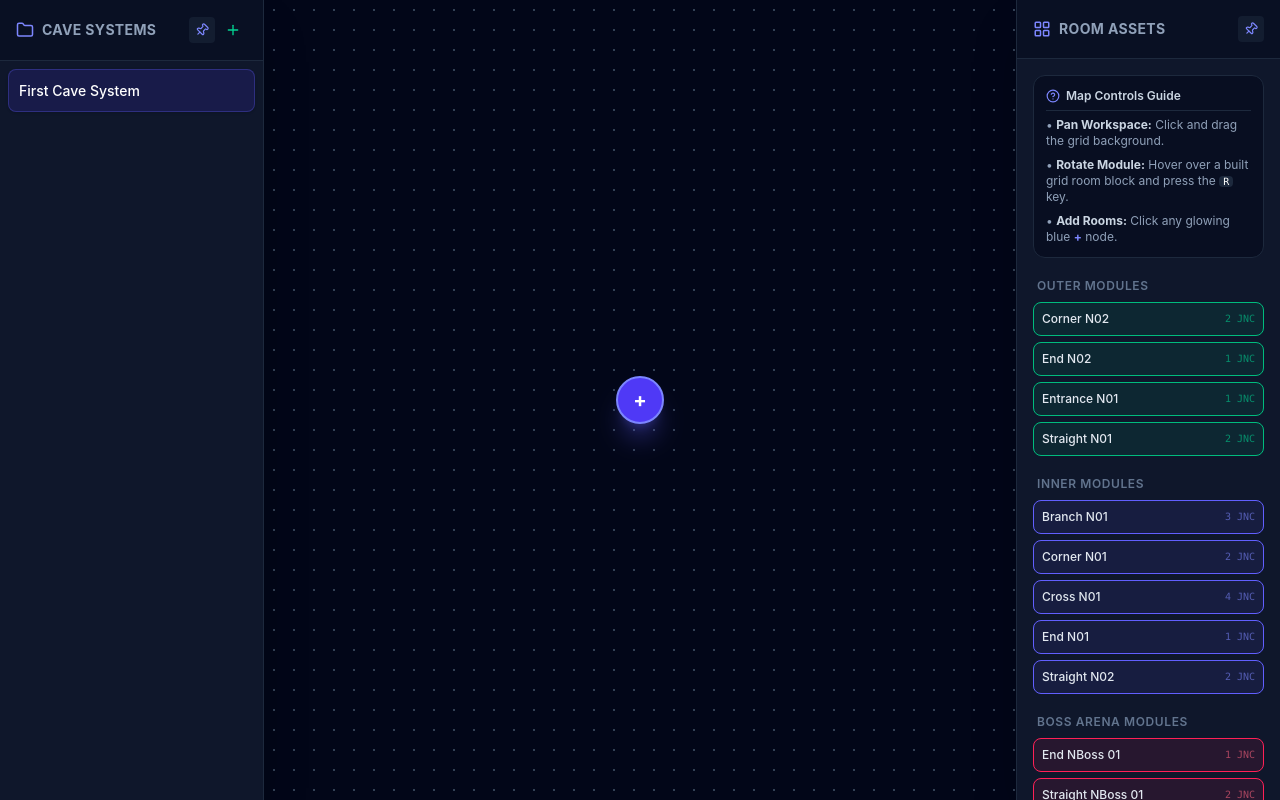
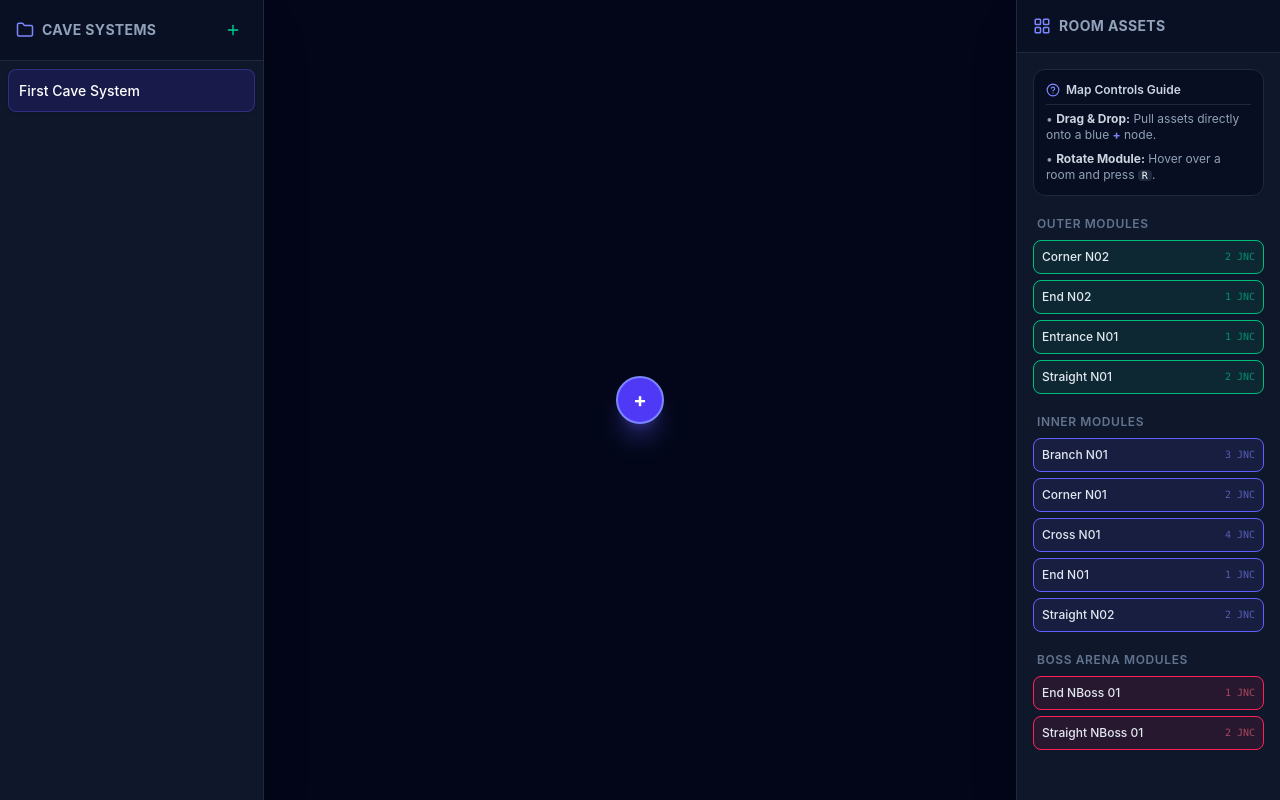
Before and after one commit to ForgottenTree/underworld-mapper, a React (Vite) app: page / in a window 1280 px wide. Built offline with nearby package versions, Linux system fonts and the light colour scheme.

Commit message:
Minor Edit to sidebars and UI

```diff
--- a/src/App.jsx
+++ b/src/App.jsx
@@ -1,6 +1,6 @@
 // src/App.jsx
 import { useState, useEffect, useRef } from 'react';
-import { Menu, RotateCw, Trash2 } from 'lucide-react';
+import { RotateCw, Trash2 } from 'lucide-react';
 import { MODULE_TEMPLATES, DIRECTION_OFFSETS, ROTATIONS, CELL_SIZE } from './constants/mapData';
 import { getGlobalJunctions, getValidRotations } from './utils/mapHelpers';
 import LeftSidebar from './components/LeftSidebar';
@@ -20,11 +20,6 @@ export default function UnderworldMapper() {
   const [showSelectorModal, setShowSelectorModal] = useState(false);
   const [activePlusTarget, setActivePlusTarget] = useState(null);
   const [hoveredModuleKey, setHoveredModuleKey] = useState(null);
-
-  const [pinnedLeftSidebar, setPinnedLeftSidebar] = useState(true);
-  const [pinnedRightSidebar, setPinnedRightSidebar] = useState(true);
-  const [showLeftSidebar, setShowLeftSidebar] = useState(true);
-  const [showRightSidebar, setShowRightSidebar] = useState(true);
 
   useEffect(() => {
     localStorage.setItem('underworld_maps', JSON.stringify(canvases));
@@ -46,15 +41,13 @@ export default function UnderworldMapper() {
           const template = MODULE_TEMPLATES[currentModule.templateId];
           let validAngles = ROTATIONS;
 
-          // If it has a parent, restrict rotation to angles that maintain the connection
           if (currentModule.parentJunction) {
             const requiredGlobalDir = DIRECTION_OFFSETS[currentModule.parentJunction].opposite;
             validAngles = getValidRotations(template.junctions, requiredGlobalDir);
           }
 
-          if (validAngles.length === 0) return canvas; // Safety fallback
+          if (validAngles.length === 0) return canvas;
 
-          // Cycle to the next valid rotation
           const currentIndex = validAngles.indexOf(currentModule.rotation);
           const nextIndex = (currentIndex + 1) % validAngles.length;
           const nextRotation = validAngles[nextIndex !== -1 ? nextIndex : 0];
@@ -110,7 +103,6 @@ export default function UnderworldMapper() {
 
     let initialRotation = 0;
 
-    // Auto-align upon placement if there is a parent connection
     if (parentJunction) {
       const requiredGlobalDir = DIRECTION_OFFSETS[parentJunction].opposite;
       const validAngles = getValidRotations(template.junctions, requiredGlobalDir);
@@ -119,7 +111,6 @@ export default function UnderworldMapper() {
         alert("This module does not have the required junction to connect here!");
         return;
       }
-      // Snap to the first valid alignment automatically
       initialRotation = validAngles[0];
     }
 
@@ -142,7 +133,7 @@ export default function UnderworldMapper() {
 
   // --- DRAG AND DROP HANDLERS ---
   const handleDragOver = (e) => {
-    e.preventDefault(); // Allows the drop
+    e.preventDefault();
   };
 
   const handleDrop = (e, targetParams) => {
@@ -221,28 +212,21 @@ export default function UnderworldMapper() {
 
   return (
     <div className="flex h-screen w-screen overflow-hidden bg-slate-950 font-sans text-slate-200 select-none">
-      <div className="absolute top-4 left-4 z-30 flex gap-2">
-        {!pinnedLeftSidebar && (
-          <button onClick={() => setShowLeftSidebar(!showLeftSidebar)} className="p-2 bg-slate-900 border border-slate-800 rounded-lg shadow-xl hover:bg-slate-800 transition cursor-pointer"><Menu size={18} /></button>
-        )}
-      </div>
-      <div className="absolute top-4 right-4 z-30 flex gap-2">
-        {!pinnedRightSidebar && (
-          <button onClick={() => setShowRightSidebar(!showRightSidebar)} className="p-2 bg-slate-900 border border-slate-800 rounded-lg shadow-xl hover:bg-slate-800 transition cursor-pointer"><Menu size={18} /></button>
-        )}
-      </div>
 
       <LeftSidebar
-        canvases={canvases} activeCanvasId={activeCanvasId} setActiveCanvasId={setActiveCanvasId}
-        onCreateCanvas={handleCreateCanvas} onDeleteCanvas={handleDeleteCanvas} onRenameCanvas={handleRenameCanvas}
-        pinned={pinnedLeftSidebar} setPinned={setPinnedLeftSidebar} isOpen={showLeftSidebar}
+        canvases={canvases}
+        activeCanvasId={activeCanvasId}
+        setActiveCanvasId={setActiveCanvasId}
+        onCreateCanvas={handleCreateCanvas}
+        onDeleteCanvas={handleDeleteCanvas}
+        onRenameCanvas={handleRenameCanvas}
       />
 
       <main
         className={`flex-1 relative overflow-hidden h-full ${isPanning ? 'cursor-grabbing' : 'cursor-grab'}`}
         onMouseDown={handleMouseDown} onMouseMove={handleMouseMove} onMouseUp={handleMouseUp} onMouseLeave={handleMouseUp}
       >
-        <div className="absolute inset-0 w-full h-full bg-[radial-gradient(#334155_1.2px,transparent_1.2px)] [background-size:20px_20px]"
+        <div className="absolute inset-0 w-full h-full"
           style={{ transform: `translate(${panOffset.x}px, ${panOffset.y}px)`, transition: isPanning ? 'none' : 'transform 0.05s ease-out' }}>
 
           {Object.entries(modules).map(([key, mod]) => {
@@ -306,7 +290,7 @@ export default function UnderworldMapper() {
         </div>
       </main>
 
-      <RightSidebar pinned={pinnedRightSidebar} setPinned={setPinnedRightSidebar} isOpen={showRightSidebar} />
+      <RightSidebar />
 
       <ModuleSelectorModal
         isOpen={showSelectorModal}
--- a/src/components/LeftSidebar.jsx
+++ b/src/components/LeftSidebar.jsx
@@ -1,6 +1,6 @@
 // src/components/LeftSidebar.jsx
-import React, { useState } from 'react';
-import { Plus, Trash2, Folder, Edit2, Check, X, Pin } from 'lucide-react';
+import { useState } from 'react';
+import { Plus, Trash2, Folder, Edit2, Check, X } from 'lucide-react';
 
 export default function LeftSidebar({
   canvases,
@@ -8,11 +8,7 @@ export default function LeftSidebar({
   setActiveCanvasId,
   onCreateCanvas,
   onDeleteCanvas,
-  onRenameCanvas,
-  pinned,
-  setPinned,
-  isOpen,
-  setIsOpen
+  onRenameCanvas
 }) {
   const [editingId, setEditingId] = useState(null);
   const [editName, setEditName] = useState('');
@@ -31,8 +27,6 @@ export default function LeftSidebar({
     setEditingId(null);
   };
 
-  if (!isOpen && !pinned) return null;
-
   return (
     <aside className="w-66 bg-slate-900 border-r border-slate-800 flex flex-col h-full z-20 shadow-2xl shrink-0 text-slate-200">
       <div className="p-4 border-b border-slate-800 flex items-center justify-between bg-slate-950/40">
@@ -40,18 +34,9 @@ export default function LeftSidebar({
           <Folder className="text-indigo-400" size={18} />
           <h2 className="font-bold text-sm tracking-wide uppercase text-slate-400">Cave Systems</h2>
         </div>
-        <div className="flex items-center gap-1">
-          <button
-            onClick={() => setPinned(!pinned)}
-            className={`p-1.5 rounded hover:bg-slate-800 transition ${pinned ? 'text-indigo-400 bg-slate-800/50' : 'text-slate-500'}`}
-            title={pinned ? "Unpin Sidebar" : "Pin Sidebar"}
-          >
-            <Pin size={14} className={pinned ? 'rotate-45' : ''} />
-          </button>
-          <button onClick={onCreateCanvas} className="p-1.5 hover:bg-slate-800 rounded text-emerald-400 transition" title="New Map">
-            <Plus size={16} />
-          </button>
-        </div>
+        <button onClick={onCreateCanvas} className="p-1.5 hover:bg-slate-800 rounded text-emerald-400 transition" title="New Map">
+          <Plus size={16} />
+        </button>
       </div>
 
       <ul className="flex-1 overflow-y-auto p-2 flex flex-col gap-1">
--- a/src/components/RightSidebar.jsx
+++ b/src/components/RightSidebar.jsx
@@ -1,16 +1,16 @@
 // src/components/RightSidebar.jsx
-import React from 'react';
-import { Pin, HelpCircle, LayoutGrid } from 'lucide-react';
+import { HelpCircle, LayoutGrid } from 'lucide-react';
 import { MODULE_TEMPLATES } from '../constants/mapData';
 
-export default function RightSidebar({ pinned, setPinned, isOpen, setIsOpen }) {
-  if (!isOpen && !pinned) return null;
-
-  // Group templates by their blueprint module category
+export default function RightSidebar() {
   const categories = {
     outer: { name: 'Outer Modules', color: 'border-emerald-500 text-emerald-400 bg-emerald-500/10' },
     inner: { name: 'Inner Modules', color: 'border-indigo-500 text-indigo-400 bg-indigo-500/10' },
     boss: { name: 'Boss Arena Modules', color: 'border-rose-500 text-rose-400 bg-rose-500/10' }
+  };
+
+  const handleDragStart = (e, templateId) => {
+    e.dataTransfer.setData('templateId', templateId);
   };
 
   return (
@@ -20,28 +20,18 @@ export default function RightSidebar({ pinned, setPinned, isOpen, setIsOpen }) {
           <LayoutGrid className="text-indigo-400" size={18} />
           <h2 className="font-bold text-sm tracking-wide uppercase text-slate-400">Room Assets</h2>
         </div>
-        <button
-          onClick={() => setPinned(!pinned)}
-          className={`p-1.5 rounded hover:bg-slate-800 transition ${pinned ? 'text-indigo-400 bg-slate-800/50' : 'text-slate-500'}`}
-          title={pinned ? "Unpin Sidebar" : "Pin Sidebar"}
-        >
-          <Pin size={14} className={pinned ? 'rotate-45' : ''} />
-        </button>
       </div>
 
       <div className="flex-1 overflow-y-auto p-4 flex flex-col gap-5">
-        {/* Controls Quick Guide */}
         <div className="bg-slate-950/50 border border-slate-800 rounded-xl p-3 text-xs text-slate-400 space-y-2">
           <div className="flex items-center gap-1.5 font-semibold text-slate-300 border-b border-slate-800 pb-1.5 mb-1.5">
             <HelpCircle size={14} className="text-indigo-400" />
             <span>Map Controls Guide</span>
           </div>
-          <p>• <b className="text-slate-300">Pan Workspace:</b> Click and drag the grid background.</p>
-          <p>• <b className="text-slate-300">Rotate Module:</b> Hover over a built grid room block and press the <kbd className="bg-slate-800 px-1 rounded text-white text-[10px]">R</kbd> key.</p>
-          <p>• <b className="text-slate-300">Add Rooms:</b> Click any glowing blue <b className="text-indigo-400 font-bold">+</b> node.</p>
+          <p>• <b className="text-slate-300">Drag & Drop:</b> Pull assets directly onto a blue <b className="text-indigo-400 font-bold">+</b> node.</p>
+          <p>• <b className="text-slate-300">Rotate Module:</b> Hover over a room and press <kbd className="bg-slate-800 px-1 rounded text-white text-[10px]">R</kbd>.</p>
         </div>
 
-        {/* Categories Explorer */}
         {Object.entries(categories).map(([catKey, catInfo]) => (
           <div key={catKey} className="space-y-2">
             <h3 className="text-xs font-semibold text-slate-500 uppercase tracking-wider px-1">{catInfo.name}</h3>
@@ -51,7 +41,9 @@ export default function RightSidebar({ pinned, setPinned, isOpen, setIsOpen }) {
                 .map(tmpl => (
                   <div
                     key={tmpl.id}
-                    className={`p-2 rounded-lg border text-xs flex items-center justify-between ${catInfo.color}`}
+                    draggable
+                    onDragStart={(e) => handleDragStart(e, tmpl.id)}
+                    className={`p-2 rounded-lg border text-xs flex items-center justify-between cursor-grab active:cursor-grabbing hover:brightness-125 transition ${catInfo.color}`}
                   >
                     <span className="font-medium text-slate-200">{tmpl.name}</span>
                     <span className="text-[10px] opacity-60 uppercase font-mono">
```
